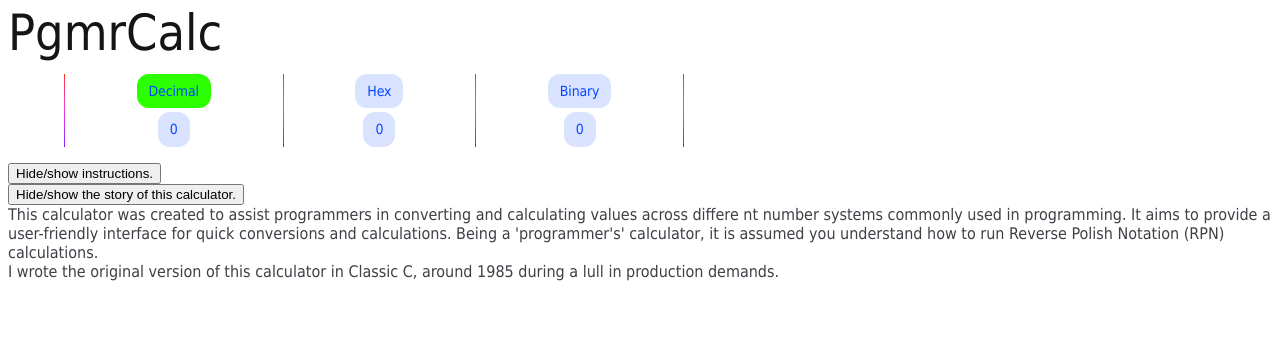
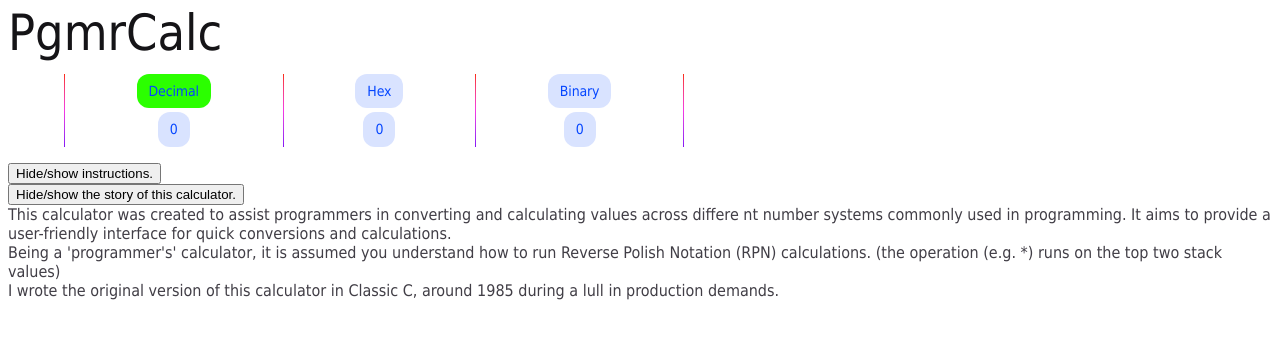
Before and after one commit to BrianRoys/PgmrCalc, an Angular app: page / in a window 1280 px wide. Both pictures are taken after a click on the button "Hide/show the story of this calculator.". Shown: the top 338 px of the page. Built offline with nearby package versions, Linux system fonts and the light colour scheme.

Commit message:
node_module dir

```diff
--- a/src/app/app.component.html
+++ b/src/app/app.component.html
@@ -266,8 +266,11 @@
   <p>
     This calculator was created to assist programmers in converting and calculating values across differe
     nt number systems commonly used in programming. It aims to provide a user-friendly interface for quick
-    conversions and calculations. Being a 'programmer's' calculator, it is assumed you understand how to run
-    Reverse Polish Notation (RPN) calculations.
+    conversions and calculations.
+  </p>
+  <p>
+    Being a 'programmer's' calculator, it is assumed you understand how to run
+    Reverse Polish Notation (RPN) calculations. (the operation (e.g. *) runs on the top two stack values)
   </p>
   <p>
     I wrote the original version of this calculator in Classic C, around 1985 during a lull in production demands.
```
